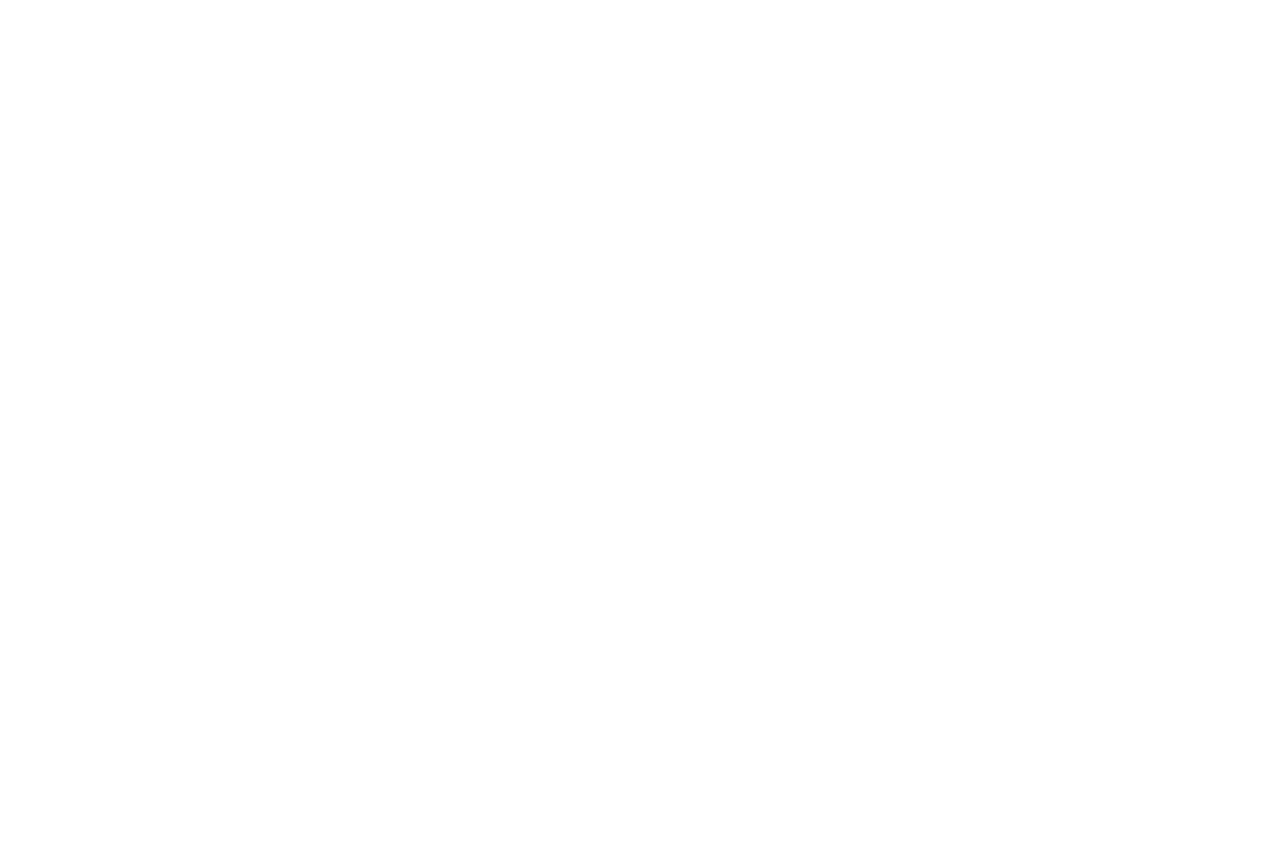
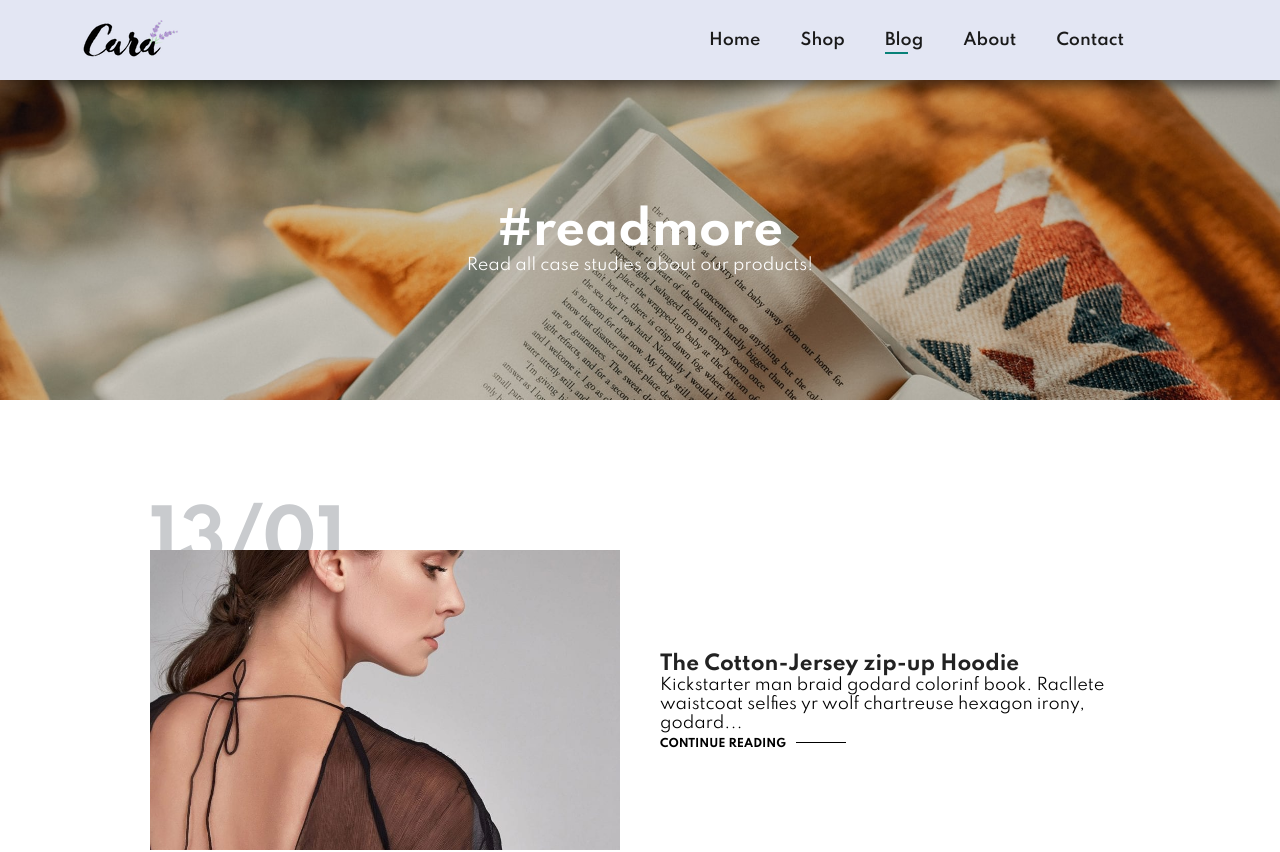
Before and after one commit to Akash-Sharma-2002/Project-CARA, a React (Vite) app in the folder cara-website/: page /Blog in a window 1280 px wide. Before the commit this address had no page. Shown: the top 852 px of the page. Before the commit the page ends 800 px from the top, so only its background shows below. Built offline with nearby package versions, Linux system fonts and the light colour scheme.

Commit message:
Blog.jsx: page completed; Blogs.jsx: added

```diff
--- a/cara-website/src/App.jsx
+++ b/cara-website/src/App.jsx
@@ -5,6 +5,7 @@
 import Shop from "./pages/Shop/Shop";
 import { Route, Routes } from "react-router-dom";
 import SProduct from "./pages/SProduct/SProduct";
+import Blog from "./pages/Blog/Blog";
 
 const App = () => {
   return (
@@ -13,6 +14,7 @@
         <Route path="/" element={<Home />} />
         <Route path="/Shop" element={<Shop />} />
         <Route path="/SProduct" element={<SProduct />} />
+        <Route path="/Blog" element={<Blog />} />
       </Routes>
     </>
   );
--- a/cara-website/src/assets/asset.js
+++ b/cara-website/src/assets/asset.js
@@ -28,6 +28,14 @@
 import pay1 from "./pay/pay.png";
 import appStore from "./pay/appStore.jpg";
 import play from "./pay/play.jpg";
+
+import bGI1 from "./banner/b19.jpg";
+import bGI2 from "./banner/b1.jpg";
+
+import b1 from "./blog/b1.jpg";
+import b2 from "./blog/b2.jpg";
+import b3 from "./blog/b3.jpg";
+import b4 from "./blog/b4.jpg";
 
 export const asset = { logo };
 
@@ -83,3 +91,7 @@
 export const smallImg = [p1, p2, p3, p4];
 
 export const pay = { pay1, appStore, play };
+
+export const bGI = { bGI1, bGI2 };
+
+export const blogImages = [ b1, b2, b3, b4 ];
--- /dev/null
+++ b/cara-website/src/components/Blogs/Blogs.jsx
@@ -0,0 +1,30 @@
+import React from "react";
+import style from "./Blogs.module.css";
+import { blogImages } from "../../assets/asset";
+
+const Blogs = () => {
+  return (
+    <div className={style.blog}>
+      {blogImages.map((items, index) => {
+        return (
+          <div className={style.blogBox}>
+            <div className={style.blogImg}>
+              <img src={items} alt="" />
+            </div>
+            <div className={style.blogDetails}>
+              <h4>The Cotton-Jersey zip-up Hoodie</h4>
+              <p>
+                Kickstarter man braid godard colorinf book. Racllete waistcoat
+                selfies yr wolf chartreuse hexagon irony, godard...
+              </p>
+              <a href="#">CONTINUE READING</a>
+            </div>
+            <h1>13/01</h1>
+          </div>
+        );
+      })}
+    </div>
+  );
+};
+
+export default Blogs;
--- /dev/null
+++ b/cara-website/src/components/Blogs/Blogs.module.css
@@ -0,0 +1,85 @@
+.blog {
+  padding: 150px 150px 0px 150px;
+}
+
+.blog .blogBox {
+  display: flex;
+  align-items: center;
+  width: 100%;
+  position: relative;
+  padding-bottom: 90px;
+}
+
+.blog .blogImg {
+  width: 50%;
+  margin-right: 40px;
+}
+
+.blog img {
+  width: 100%;
+  height: 300px;
+  object-fit: cover;
+}
+
+.blog .blogDetails {
+  width: 50%;
+}
+
+.blog .blogDetails a {
+  text-decoration: none;
+  font-size: 11px;
+  color: #000;
+  position: relative;
+  font-weight: 700;
+  transition: 0.3s;
+}
+
+.blog .blogDetails a::after {
+  content: "";
+  width: 50px;
+  height: 1px;
+  background-color: #000;
+  position: absolute;
+  top: 4px;
+  right: -60px;
+}
+
+.blog .blogDetails a:hover {
+  color: #088178;
+}
+
+.blog .blogDetails a:hover::after {
+  background-color: #088178;
+}
+
+.blog .blogBox h1 {
+  position: absolute;
+  top: -40px;
+  left: 0;
+  font-size: 70px;
+  font-weight: 700;
+  color: #c9cbce;
+  z-index: -9;
+}
+
+@media (max-width: 477px) {
+  .blog {
+    padding: 100px 20px 0 20px;
+  }
+
+  .blog .blogBox {
+    display: flex;
+    align-items: flex-start;
+    flex-direction: column;
+  }
+
+  .blog .blogImg {
+    width: 100%;
+    margin-right: 0px;
+    margin-bottom: 30px;
+  }
+
+  .blog .blogDetails {
+    width: 100%;
+  }
+}
--- a/cara-website/src/components/PageHeader/PageHeader.jsx
+++ b/cara-website/src/components/PageHeader/PageHeader.jsx
@@ -1,11 +1,15 @@
 import React from "react";
 import style from "./pageheader.module.css";
 
-const PageHeader = () => {
+
+const PageHeader = ({ h2, p, bGI }) => {
   return (
-    <div className={style.pageHeader}>
-      <h2>#stayhome</h2>
-      <p>save more with coupons & upto 70% off!</p>
+    <div
+      className={style.pageHeader}
+      style={{ backgroundImage: `url(${bGI})` }}
+    >
+      <h2>{h2}</h2>
+      <p>{p}</p>
     </div>
   );
 };
--- a/cara-website/src/components/PageHeader/pageHeader.module.css
+++ b/cara-website/src/components/PageHeader/pageHeader.module.css
@@ -1,5 +1,4 @@
 .pageHeader {
-  background-image: url("../../../public/b1.jpg");
   width: 100%;
   height: 40vh;
   background-size: cover;
--- a/cara-website/src/pages/Blog/Blog.jsx
+++ b/cara-website/src/pages/Blog/Blog.jsx
@@ -4,65 +4,20 @@
 import Pagination from "../../components/Pagination/Pagination";
 import Newsletter from "../../components/Newsletter/Newsletter";
 import Footer from "../../components/Footer/Footer";
+import PageHeader from "../../components/PageHeader/PageHeader";
+import bGI from "../../../public/b19.jpg";
+import Blogs from "../../components/Blogs/Blogs";
 
 const Blog = () => {
   return (
     <div>
       <Navbar />
-      <div className={style.pageHeader}>
-        <h2>#readmore</h2>
-        <p>Read all case studies about our products!</p>
-      </div>
-      <div className={style.blog}>
-        <div class={style.blogBox}>
-          <div class={style.blogImg}></div>
-          <div className={style.blogDetails}>
-            <h4>The Cotton-Jersey zip-up Hoodie</h4>
-            <p>
-              Kickstarter man braid godard colorinf book. Racllete waistcoat
-              selfies yr wolf chartreuse hexagon irony, godard...
-            </p>
-            <a href="#">CONTINUE READING</a>
-          </div>
-          <h1>13/01</h1>
-        </div>
-        <div class={style.blogBox}>
-          <div class={style.blogImg}></div>
-          <div className={style.blogDetails}>
-            <h4>The Cotton-Jersey zip-up Hoodie</h4>
-            <p>
-              Kickstarter man braid godard colorinf book. Racllete waistcoat
-              selfies yr wolf chartreuse hexagon irony, godard...
-            </p>
-            <a href="#">CONTINUE READING</a>
-          </div>
-          <h1>13/01</h1>
-        </div>
-        <div class={style.blogBox}>
-          <div class={style.blogImg}></div>
-          <div className={style.blogDetails}>
-            <h4>The Cotton-Jersey zip-up Hoodie</h4>
-            <p>
-              Kickstarter man braid godard colorinf book. Racllete waistcoat
-              selfies yr wolf chartreuse hexagon irony, godard...
-            </p>
-            <a href="#">CONTINUE READING</a>
-          </div>
-          <h1>13/01</h1>
-        </div>
-        <div class={style.blogBox}>
-          <div class={style.blogImg}></div>
-          <div className={style.blogDetails}>
-            <h4>The Cotton-Jersey zip-up Hoodie</h4>
-            <p>
-              Kickstarter man braid godard colorinf book. Racllete waistcoat
-              selfies yr wolf chartreuse hexagon irony, godard...
-            </p>
-            <a href="#">CONTINUE READING</a>
-          </div>
-          <h1>13/01</h1>
-        </div>
-      </div>
+      <PageHeader
+        h2="#readmore"
+        p="Read all case studies about our products!"
+        bGI={bGI}
+      />
+      <Blogs />
       <Pagination />
       <Newsletter />
       <Footer />
--- a/cara-website/src/pages/Shop/Shop.jsx
+++ b/cara-website/src/pages/Shop/Shop.jsx
@@ -7,12 +7,17 @@
 import PageHeader from "../../components/PageHeader/PageHeader";
 import Pagination from "../../components/Pagination/Pagination";
 import SProduct from "../../pages/SProduct/SProduct";
+import bGI from "../../../public/b1.jpg";
 
 const Shop = () => {
   return (
     <>
       <Navbar />
-      <PageHeader />
+      <PageHeader
+        h2="#stayhome"
+        p="save more with coupons & upto 70% off!"
+        bGI={bGI}
+      />
       <Product products={pro} />
       <Pagination />
       <Newsletter />
```
Also changed, not shown: cara-website/public/b19.jpg (added), cara-website/src/assets/banner/b1.jpg (added).
